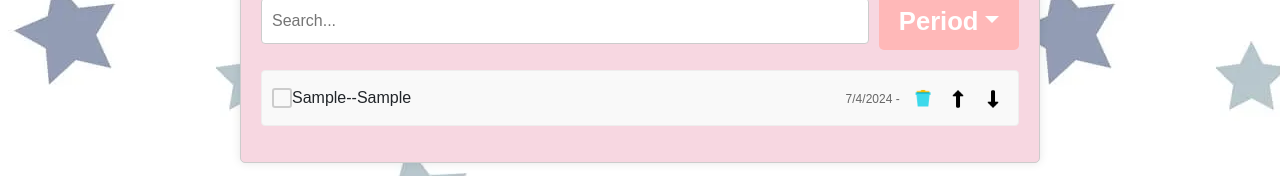
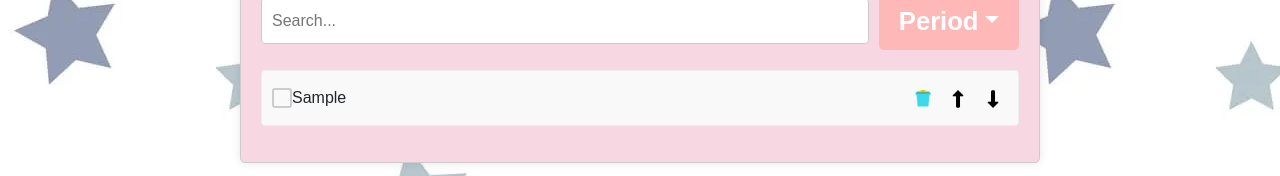
Before and after one commit to iremwacar/React-TodoList, a React (Vite) app: page / in a window 1280 px wide. Both pictures are taken after typing "Sample", "Sample" into the empty fields and a click on the button "Add". Shown: the part 443-619 px from the top of the page. Built offline with nearby package versions, Linux system fonts and the light colour scheme.

Commit message:
datails commit

```diff
--- a/src/componenets/Contacts/TaskItem/index.jsx
+++ b/src/componenets/Contacts/TaskItem/index.jsx
@@ -14,7 +14,7 @@ function TaskItem({ task, index, renderFilteredText, toggleTaskCompleted, delete
         />
         <span className="checkmark">✓</span>
       </div>
-      <span className="text-title">{task.taskTitle}--</span>
+      <span className="text-title">{task.taskTitle}</span>
       <span className="text">{renderFilteredText(task.text)}</span>
       <div>
         <span className="date-time">
--- a/src/componenets/Contacts/TaskList/index.jsx
+++ b/src/componenets/Contacts/TaskList/index.jsx
@@ -1,24 +1,58 @@
-import TaskItem from "../TaskItem/index";
 import PropTypes from "prop-types";
 
-function TaskList({ tasks, renderFilteredText, toggleTaskCompleted, deleteTask, moveTaskUp, moveTaskDown }) {
+import Delete from "../../../assets/icons8-delete-48.png";
+import Up from "../../../assets/icons8-up-30.png";
+import Down from "../../../assets/icons8-down-30.png";
+
+function TaskList({
+  tasks,
+  renderFilteredText,
+  toggleTaskCompleted,
+  deleteTask,
+  moveTaskUp,
+  moveTaskDown,
+}) {
   return (
     <ol className="task-list">
       {tasks.map((task, index) => (
-        <TaskItem
+        <li
           key={index}
-          task={task}
-          index={index}
-          renderFilteredText={renderFilteredText}
-          toggleTaskCompleted={toggleTaskCompleted}
-          deleteTask={deleteTask}
-          moveTaskUp={moveTaskUp}
-          moveTaskDown={moveTaskDown}
-        />
+          className={`task-item ${task.passed ? "task-passed" : ""} ${
+            task.completed ? "task-completed" : ""
+          }`}
+        >
+          <div
+            className="custom-checkbox"
+            onClick={() => toggleTaskCompleted(index)}
+          >
+            <input type="checkbox" checked={task.completed} readOnly />
+            <span className="checkmark">✓</span>
+          </div>
+          <span className="text">{renderFilteredText(task.taskTitle)}</span>
+          <div className="task-details">
+            <span className="task-details-text">{task.text}</span>
+            <span className="task-details-date">
+              Date: {task.datetime.toLocaleDateString()}
+              Period: {task.period}
+            </span>
+          </div>
+          <div>
+            <button className="delete-button" onClick={() => deleteTask(index)}>
+              <img className="delete-img" src={Delete} alt="Delete" />
+            </button>
+            <button className="up-button" onClick={() => moveTaskUp(index)}>
+              <img className="up-img" src={Up} alt="Move Up" />
+            </button>
+            <button className="down-button" onClick={() => moveTaskDown(index)}>
+              <img className="down-img" src={Down} alt="Move Down" />
+            </button>
+          </div>
+        </li>
       ))}
     </ol>
   );
 }
+
 TaskList.propTypes = {
   tasks: PropTypes.arrayOf(
     PropTypes.shape({
--- a/src/index.css
+++ b/src/index.css
@@ -189,3 +189,27 @@ body {
   opacity: 0.6; /* Görev tamamlandığında soluk yeşil yapmak için */
   color: #888; /* Opsiyonel olarak yazı rengini değiştirebilirsiniz */
 }
+
+.task-details {
+  display: none;
+  list-style-type: none;
+  padding: 0;
+  margin-top: 20px;
+}
+
+.task-item:hover .task-details {
+  display: block;
+}
+
+
+.task-details span {
+  font-style: italic;
+  font-weight: 15px;
+  color: #4747475b;
+  text-align: left;
+  left: 10px;
+}
+
+.task-details-text{
+  left: 0;
+}
```
Lines whose indentation alone changed are shown as unchanged.
